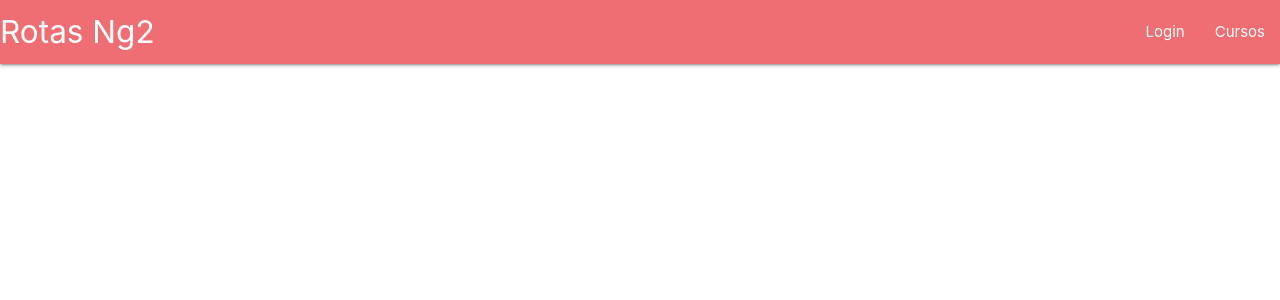
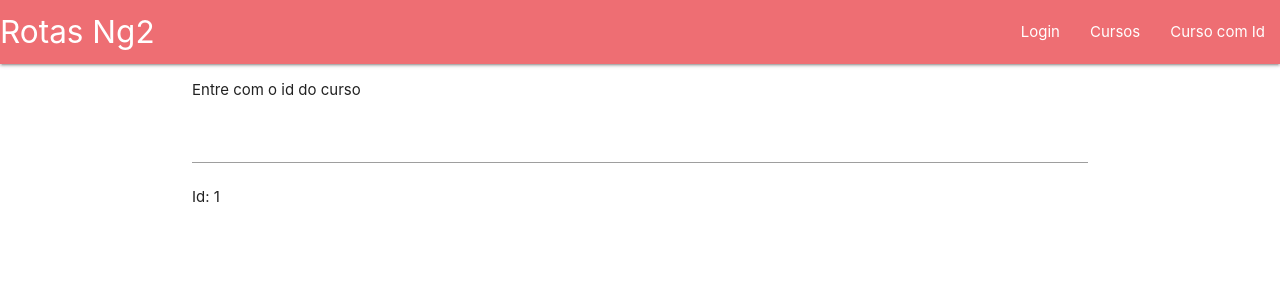
Before and after one commit to Keemluvr/angular-training, an Angular app in the folder rotas/: page /curso/1 in a window 1280 px wide. Before the commit this address led to /. Shown: the top 300 px of the page. Built offline with nearby package versions, Linux system fonts and the light colour scheme.

Commit message:
Definindo e extraindo parametros de roteamento

```diff
--- a/rotas/src/app/app.component.html
+++ b/rotas/src/app/app.component.html
@@ -4,12 +4,14 @@
     <ul id="nav-mobile" class="right hide-on-med-and-down">
       <li routerLinkActive="active"><a routerLink="/login">Login</a></li>
       <li routerLinkActive="active"><a routerLink="/cursos">Cursos</a></li>
+      <li routerLinkActive="active"><a [routerLink]="['curso', idCurso.value]">Curso com Id</a></li>
     </ul>
   </div>
 </nav>
 
 <div class="container">
-
+  <p>Entre com o id do curso</p>
+  <input #idCurso>
   <router-outlet></router-outlet>
 
 </div>
--- a/rotas/src/app/app.module.ts
+++ b/rotas/src/app/app.module.ts
@@ -9,13 +9,15 @@
 import { HomeComponent } from './home/home.component';
 import { LoginComponent } from './login/login.component';
 import { CursosComponent } from './cursos/cursos.component';
+import { CursoDetalheComponent } from './curso-detalhe/curso-detalhe.component';
 
 @NgModule({
   declarations: [
     AppComponent,
     HomeComponent,
     LoginComponent,
-    CursosComponent
+    CursosComponent,
+    CursoDetalheComponent
   ],
   imports: [
     BrowserModule,
--- a/rotas/src/app/app.routing.ts
+++ b/rotas/src/app/app.routing.ts
@@ -3,10 +3,13 @@
 
 import { HomeComponent } from './home/home.component';
 import { CursosComponent } from './cursos/cursos.component';
+import { CursoDetalheComponent } from './curso-detalhe/curso-detalhe.component';
 import { LoginComponent } from './login/login.component';
+
 
 const APP_ROUTES: Routes = [
     { path: 'cursos', component: CursosComponent },
+    { path: 'curso/:id', component: CursoDetalheComponent },
     { path: 'home', component: HomeComponent },
     { path: 'login', component: LoginComponent },
     { path: '', component: HomeComponent }
--- /dev/null
+++ b/rotas/src/app/curso-detalhe/curso-detalhe.component.html
@@ -0,0 +1,3 @@
+<p>
+  Id: {{ id }}
+</p>
--- /dev/null
+++ b/rotas/src/app/curso-detalhe/curso-detalhe.component.ts
@@ -0,0 +1,20 @@
+import { Component, OnInit } from '@angular/core';
+import { ActivatedRoute } from '@angular/router';
+
+@Component({
+  selector: 'app-curso-detalhe',
+  templateUrl: './curso-detalhe.component.html',
+  styleUrls: ['./curso-detalhe.component.css']
+})
+export class CursoDetalheComponent implements OnInit {
+
+  id: string
+
+  constructor(private route: ActivatedRoute) {
+    this.id = this.route.snapshot.params['id']
+  }
+
+  ngOnInit() {
+  }
+
+}
```
Also changed, not shown: rotas/src/app/curso-detalhe/curso-detalhe.component.css (added), 1 other file (tests, documents, lock files or other folders).
